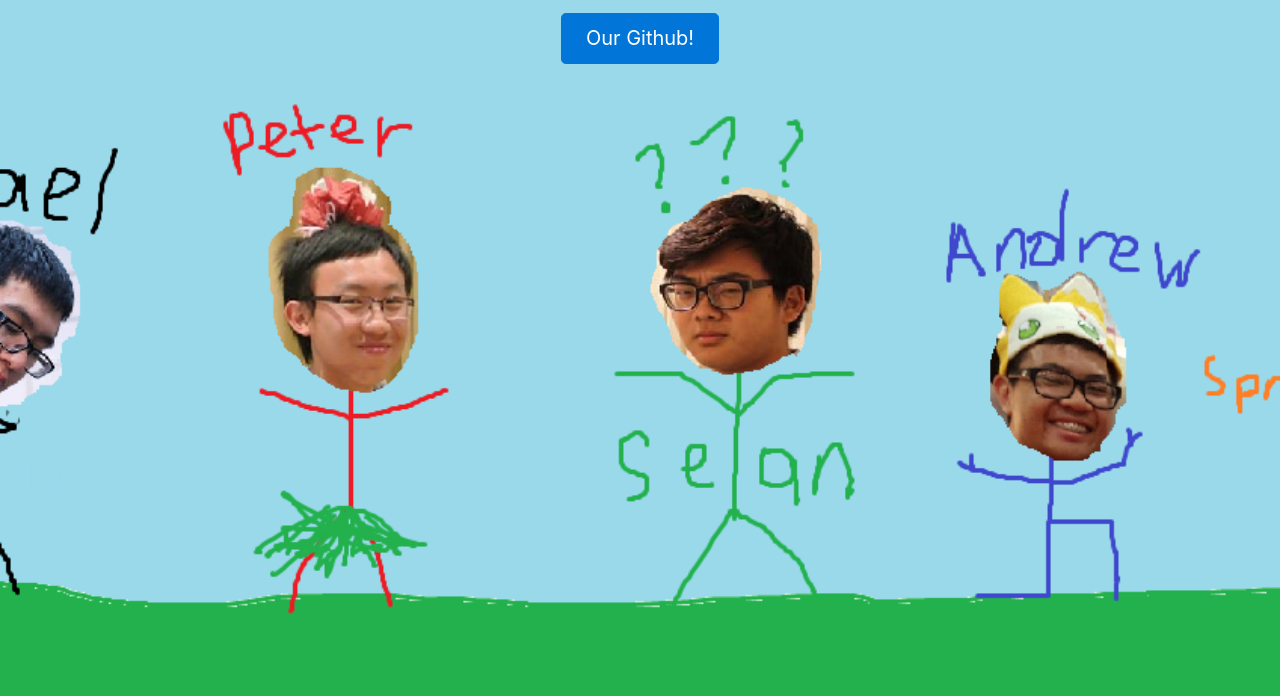
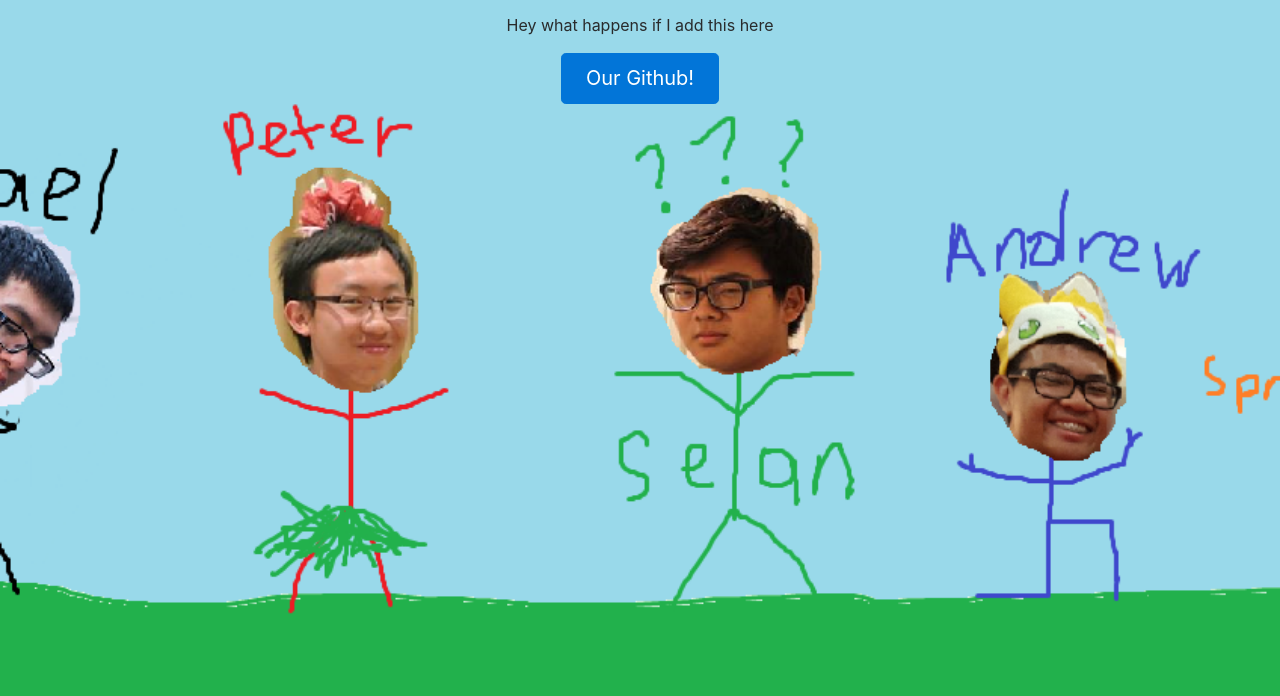
Before and after one commit to schemes-ohyeah/bad-website, a plain HTML site: page index.html in a window 1280 px wide. Shown: the part 164-860 px from the top of the page. Drawn offline with nearby package versions, Linux system fonts and the light colour scheme; a script that the page names is missing.

Commit message:
Testing to see how our git works

```diff
--- a/index.html
+++ b/index.html
@@ -27,6 +27,7 @@
           </li>
         <li>
           <p> We are a rag-tag group of college students <strong>SCHEMING</strong> to make better projects than this homepage! </p>
+          <p> Hey what happens if I add this here </p>
         </li>
         <li>
                 <a target="_blank" href="https://github.com/schemes-ohyeah" class="btn btn-primary btn-lg">Our Github!</a>
```
